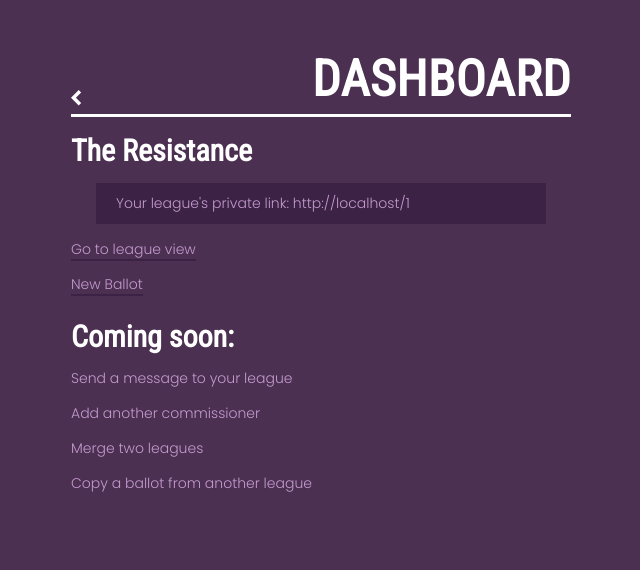
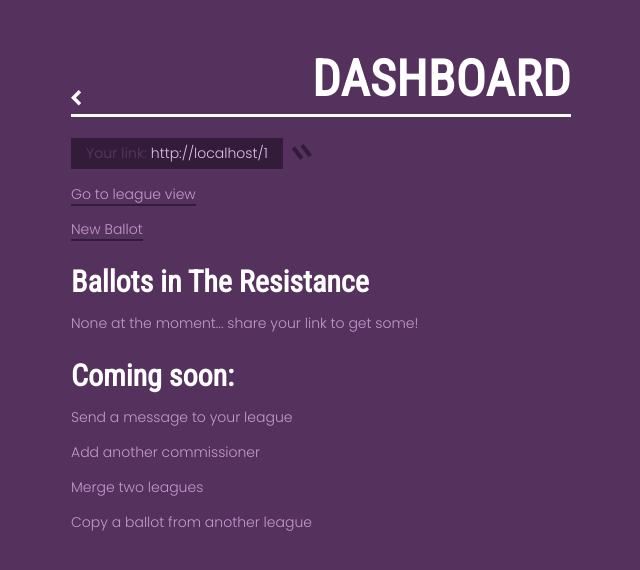
Before and after one commit to gnordhielm/fantasy-awards, a Rails app: page /dashboard/1 in a window 1280 px wide. Shown: the top 570 px of the page, without its empty margins (319-959 px from the left). Run offline with Rails 7, Linux system fonts and the light colour scheme; the visitor is signed in with stand-in values (Sample User, id 1); data comes from the database, SQL or seed files in the repository; data that the repository does not hold is empty; style sheets or scripts are compiled from the project's sources; some libraries are stand-ins or nearby versions.

Commit message:
add copy button gem and functionality

```diff
--- a/app/assets/javascripts/application.js
+++ b/app/assets/javascripts/application.js
@@ -13,6 +13,7 @@
 //= require jquery
 //= require jquery_ujs
 //= require turbolinks
+//= require zeroclipboard
 //= require_tree .
 
 // new Commissioner/League/Player form
--- a/app/assets/javascripts/general.js
+++ b/app/assets/javascripts/general.js
@@ -14,3 +14,6 @@ $('#league_award_name').focusout(function(e){
 })
 
 ///// Copy Link /////
+$(document).ready(function() {
+var clip = new ZeroClipboard($("#copy-button"))
+})
--- a/app/assets/stylesheets/general.scss
+++ b/app/assets/stylesheets/general.scss
@@ -1,13 +1,13 @@
 
 /* Color Scheme */
 
-$purple-dark-3: #3c2244;
+$purple-dark-3: #331c3a;
 $purple-dark-2: #3c2244;
 $purple-dark-1: #3c2244;
-$purple-base: #4b3051;
+$purple-base: #55315d;
 $purple-light-1: #c49ace;
 $purple-light-2: #c49ace;
-$purple-light-3: #c49ace;
+$purple-light-3: #e0bfea;
 
 $orange-dark-3: #9f3f18;
 $orange-dark-2: #b34c20;
@@ -34,7 +34,7 @@ $red-light-3: #f89b8c;
 body.dashboard {
 	background-color: $purple-base;
 	p, a.inline {
-		color: $purple-light-3;
+		color: $purple-light-2;
 	}
 	a.inline:hover {
 	    color:$purple-dark-3;
@@ -75,6 +75,23 @@ body.dashboard {
 	}
 	.private-link {
 		background-color: $purple-dark-3;
+
+		p {
+			color: $purple-base;
+			font-weight: 400;
+		}
+		span {
+			color: $purple-light-3;
+			font-weight: 300;
+		}
+	}
+	.copy-icon {
+		cursor: pointer;
+		fill: $purple-dark-3;
+	}
+	.copy-icon:hover {
+		cursor: pointer;
+		fill: $purple-light-3;
 	}
 }
 
@@ -325,9 +342,19 @@ hr {
 	}
 }
 
+.copy-icon {
+	margin: 0 5px -3px;
+	height: 17px;
+	fill:#fff;
+}
+.copy-icon:hover {
+	cursor: pointer;
+}
+
 .private-link {
-	padding: 10px 20px;
-	margin: 15px 25px;
+	display: inline-block;
+	padding: 5px 15px;
+	margin: 15px 0;
 	p {
 		margin: 0;
 	}
@@ -350,7 +377,6 @@ a.inline {
 	-webkit-transition: color 0.35s;
 	-moz-transition: color 0.35s;
 	transition: color 0.35s;
-
 }
 
 a.inline::after {
--- a/app/views/leagues/dashboard.html.erb
+++ b/app/views/leagues/dashboard.html.erb
@@ -1,9 +1,14 @@
-<h2><%= @league.league_name %></h2>
 
 <div class="private-link">
-	<p>Your league's private link: <span id="league-link"><%= league_url @league %></span></p>
+	<p>
+		Your link: <span id="league-link"><%= league_url @league %></span>
+	</p>
 </div>
-
+<svg class="copy-icon" data-clipboard-target='league-link' id='copy-button' xmlns="http://www.w3.org/2000/svg" viewBox="0 0 30 25">
+	<rect x="6" y="3" width="6" height="20" transform="translate(23.28 18.17) rotate(142.38)"/>
+	<rect x="18" y="0" width="6" height="20" transform="translate(43.54 4.7) rotate(142.38)"/>
+</svg>
+<br>
 <%= link_to "Go to league view", league_path(@league), class:'inline' %>
 <% if @commissioner.designer %>
 	<%= link_to "Designer Dashboard", designer_path, class:'inline' %>
@@ -15,6 +20,14 @@
 	<p><%= link_to "New Ballot", league_new_ballot_path(@league), class:'inline' %></p>
 <% end %>
 
+<h2>Ballots in <%= @league.league_name %></h2>
+
+<% if @commissioner.leagues.first.ballots.count > 0 %>
+	<p>Some</p>
+<% else %>
+	<p>None at the moment... share your link to get some!</p>
+<% end %>
+
 <h2>Coming soon:</h2>
 <p>Send a message to your league</p>
 <p>Add another commissioner</p>
```
Also changed, not shown: db/seeds.rb (+10 -3 lines), Gemfile, Gemfile.lock, README.md, app/assets/images/copy-icon.svg (added).
